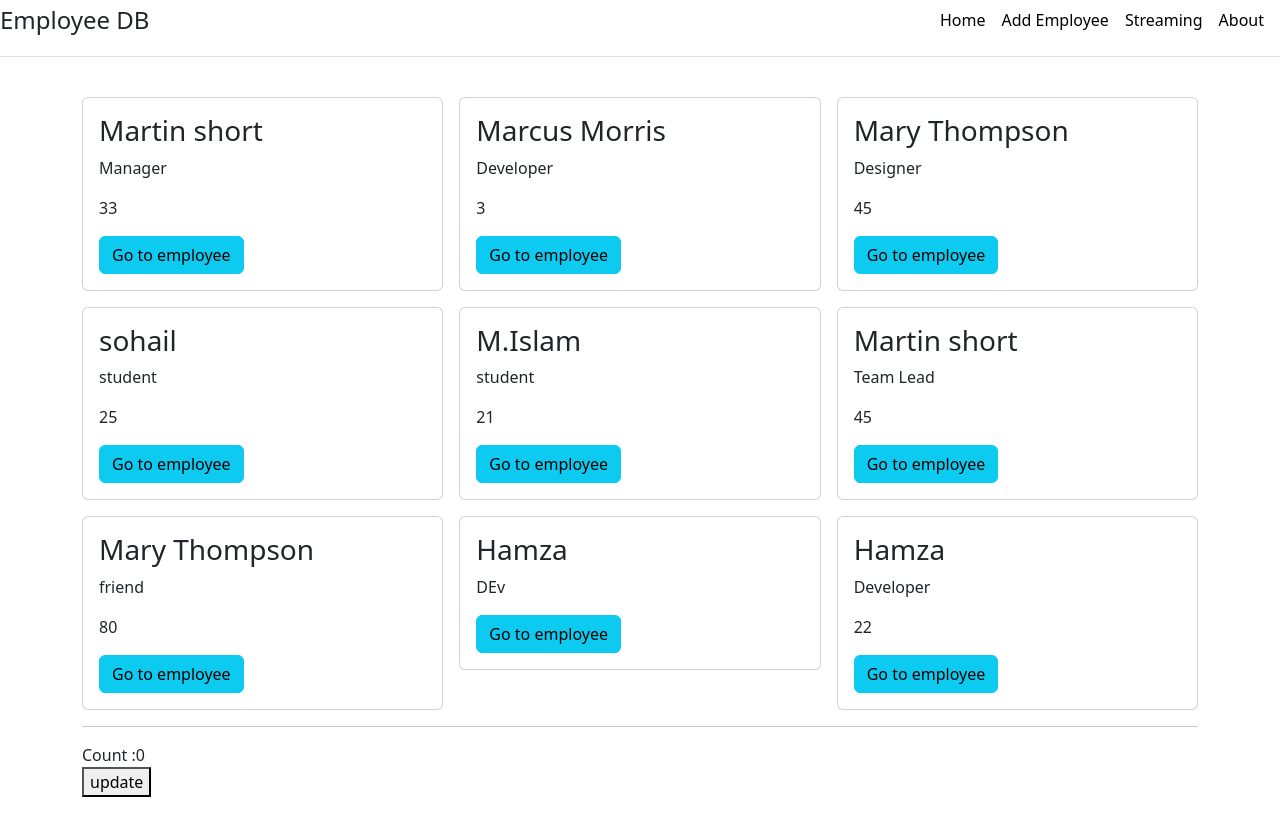
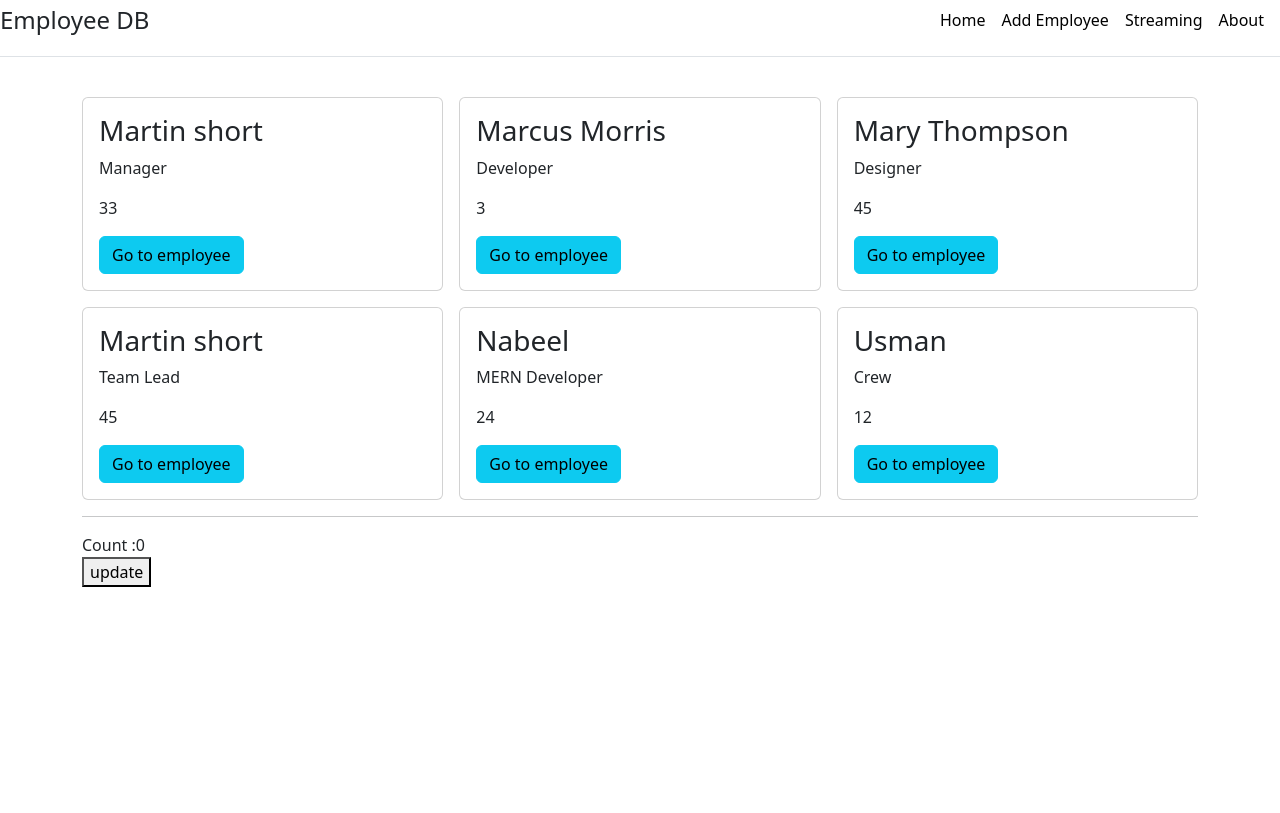
Before and after one commit to sohailakhtr/Nextjs-rendering-learning, a Next.js app: page / in a window 1280 px wide. Built offline with nearby package versions, Linux system fonts and the light colour scheme; data requests are answered from the project's data file.

Commit message:
Section 4 (Nextjs Caching)

```diff
--- a/db.json
+++ b/db.json
@@ -19,40 +19,22 @@
       "id": "4"
     },
     {
-      "fullname": "sohail",
-      "position": "student",
-      "age": "25",
-      "id": "rnVx1NJ29LE"
-    },
-    {
-      "fullname": "M.Islam",
-      "position": "student",
-      "age": "21",
-      "id": "WPWuzKq7h50"
-    },
-    {
       "fullname": "Martin short",
       "position": "Team Lead",
       "age": "45",
       "id": "6KZwHVfr_UI"
     },
     {
-      "fullname": "Mary Thompson",
-      "position": "friend",
-      "age": "80",
-      "id": "z0ByYJGzgQQ"
+      "fullname": "Nabeel ",
+      "position": "MERN Developer ",
+      "age": "24",
+      "id": "rOIJleTKoYQ"
     },
     {
-      "fullname": "Hamza ",
-      "position": "DEv",
-      "age": "",
-      "id": "qwgQvrOZz3Y"
-    },
-    {
-      "fullname": "Hamza ",
-      "position": "Developer",
-      "age": "22",
-      "id": "pAW6Ze7fwoM"
+      "fullname": "Usman ",
+      "position": "Crew ",
+      "age": "12",
+      "id": "aYS4aQ87acs"
     }
   ],
   "$schema": "./node_modules/json-server/schema.json"
--- a/src/app/page.js
+++ b/src/app/page.js
@@ -1,5 +1,6 @@
 import Link from "next/link";
 import Counter from "@/components/counter";
+
 
 async function getEmployee() {
   const res = await fetch("http://localhost:3004/employees");
```
